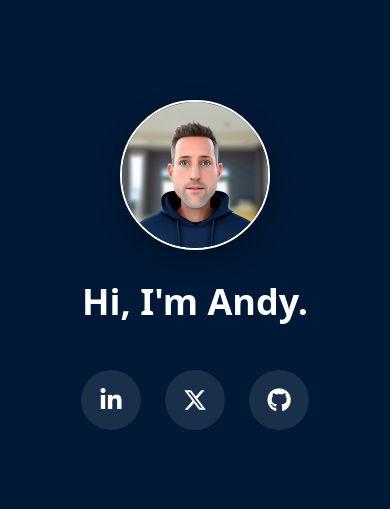
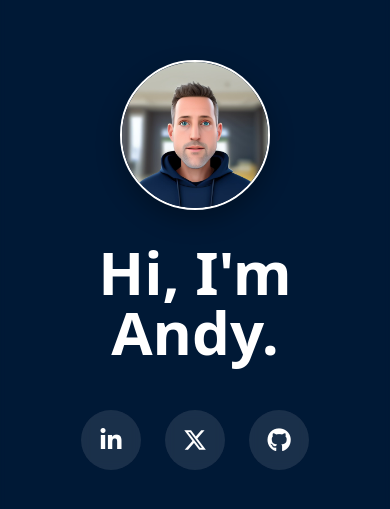
Before and after one commit to andystoltenberg/andystoltenberg.github.io, a plain HTML site: page index.html in a window 390 px wide. Shown: the part 157-666 px from the top of the page. Drawn offline with nearby package versions, Linux system fonts and the light colour scheme.

Commit message:
Update index.html
Change text size on "Hi, I'm Andy." text.

```diff
--- a/index.html
+++ b/index.html
@@ -99,7 +99,7 @@
         onerror="this.src='https://via.placeholder.com/150'"
       >
 
-      <h1 class="text-4xl md:text-6xl font-bold mb-8 fade-in">Hi, I'm Andy.</h1>
+      <h1 class="text-6xl md:text-6xl font-bold mb-8 fade-in">Hi, I'm Andy.</h1>
 
       <div class="flex justify-center gap-6 mt-12">
         <!-- LinkedIn -->
```
